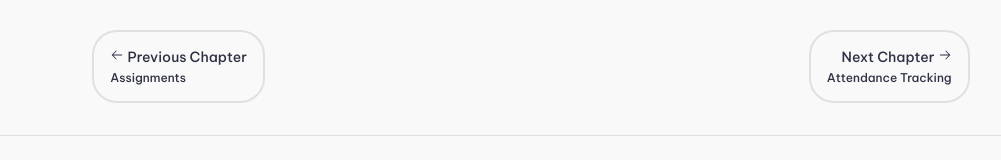
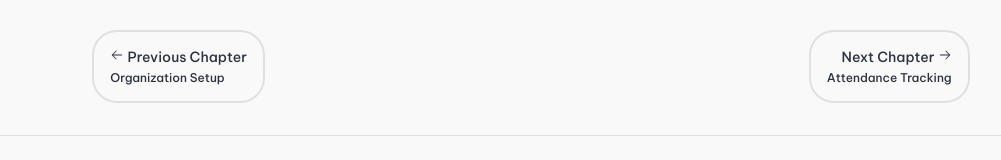
Before and after one commit to forumify/forumify-docs, a Next.js app: page /plugins/milhq-plugin/assignments in a window 1280 px wide. Shown: the part 1082-1242 px from the top of the page, without its empty margins (257-1258 px from the left). Built offline with nearby package versions, Linux system fonts and the light colour scheme.

Commit message:
fixed nav

```diff
--- a/src/app/plugins/milhq-plugin/assignments/page.mdx
+++ b/src/app/plugins/milhq-plugin/assignments/page.mdx
@@ -20,6 +20,6 @@ button and select new Assignment.
 - **Document**: Attach a document to the record.
 
 <GuideNavigator
-    previous={{ href: '/plugins/milhq-plugin/assignments', label: 'Assignments' }}
+    previous={{ href: '/plugins/milhq-plugin/organization-setup', label: 'Organization Setup' }}
     next={{ href: '/plugins/milhq-plugin/attendance-tracking', label: 'Attendance Tracking' }}
 />
```
